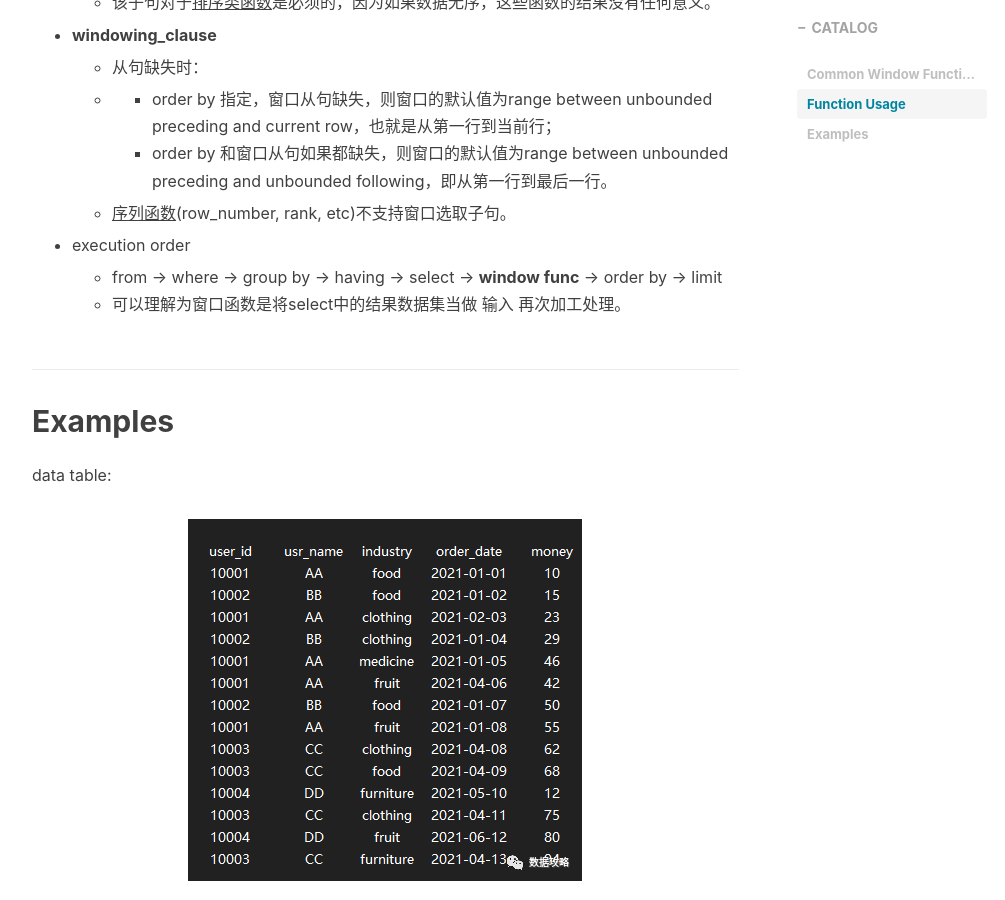
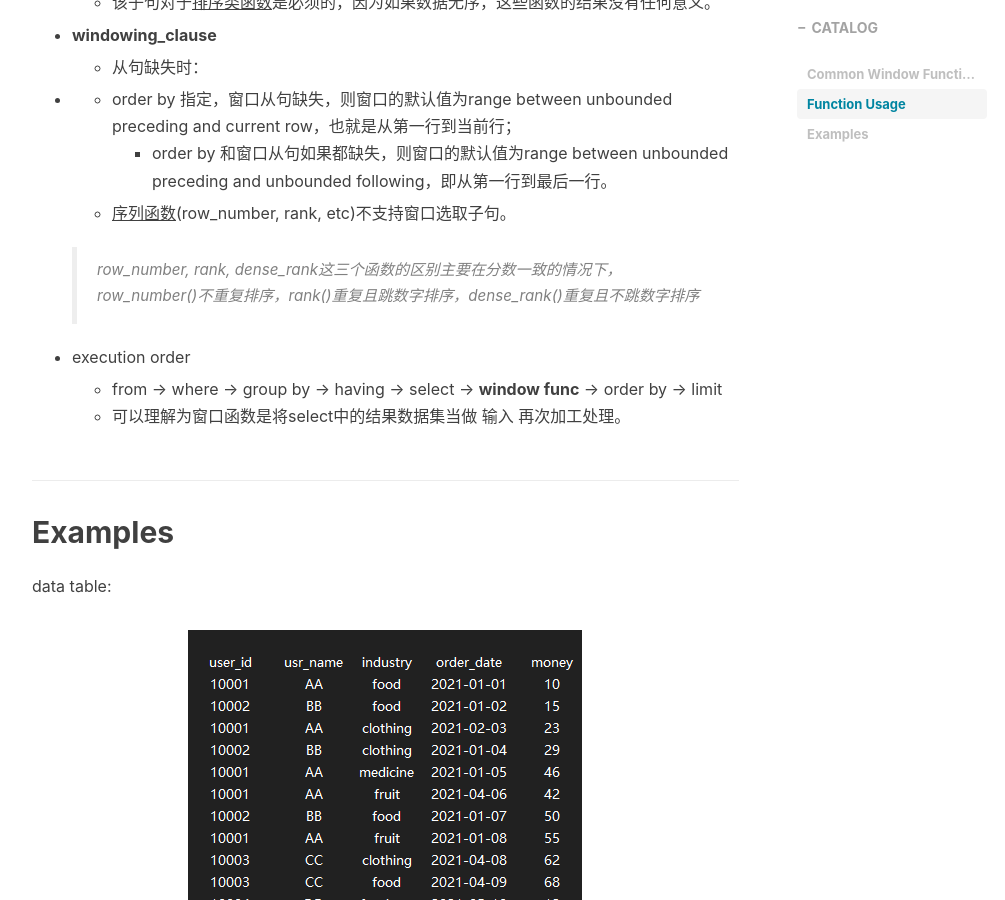
Before and after one commit to Yingfan-Duan/Yingfan-Duan.github.io, a Jekyll site: the page built from _posts/2022-3-25-SQL-For-Interview-(Window-Functions).md, in a window 1280 px wide and 900 px high, scrolled down 1659 px. Shown: the whole window, without its empty margins (233-1238 px from the left). Built offline with Jekyll 4.4.1, drawn with Linux system fonts in a browser that asks for light colours; nearby versions of some CDN libraries; comment, search, counter and statistics services are not loaded.

Commit message:
post: sql

```diff
--- a/_posts/2022-3-25-SQL-For-Interview-(Window-Functions).md
+++ b/_posts/2022-3-25-SQL-For-Interview-(Window-Functions).md
@@ -54,11 +54,11 @@ window_func() over (partition by [<col1>,<col2>,…]
 - **windowing_clause**
 
   - 从句缺失时：
+- - order by 指定，窗口从句缺失，则窗口的默认值为range between unbounded preceding and current row，也就是从第一行到当前行；
+    - order by 和窗口从句如果都缺失，则窗口的默认值为range between unbounded preceding and unbounded following，即从第一行到最后一行。
+  - <u>序列函数</u>(row_number, rank, etc)不支持窗口选取子句。
 
-  - - order by 指定，窗口从句缺失，则窗口的默认值为range between unbounded preceding and current row，也就是从第一行到当前行；
-    - order by 和窗口从句如果都缺失，则窗口的默认值为range between unbounded preceding and unbounded following，即从第一行到最后一行。
-
-  - <u>序列函数</u>(row_number, rank, etc)不支持窗口选取子句。
+  > row_number, rank, dense_rank这三个函数的区别主要在分数一致的情况下，row_number()不重复排序，rank()重复且跳数字排序，dense_rank()重复且不跳数字排序
 
 - execution order
 
```
